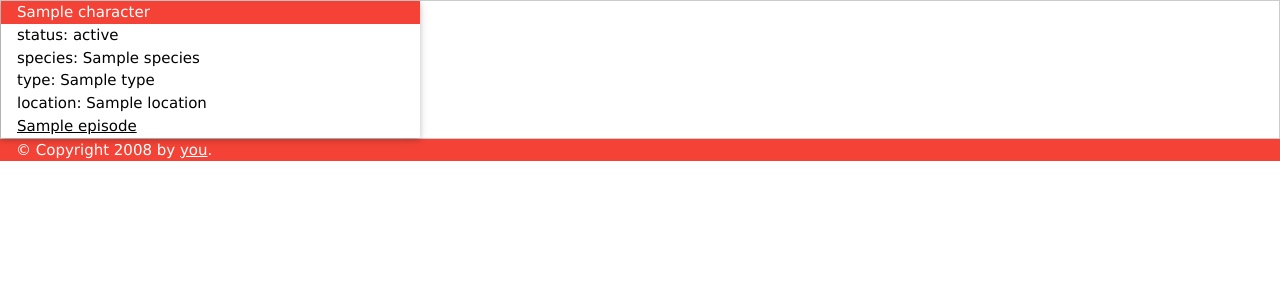
After one commit to qotique/balena-related, a FastAPI app: template src/api/templates/characters.html in a window 1280 px wide. The commit adds this page. Shown: the top 300 px of the page. Run offline with FastAPI, Linux system fonts and the light colour scheme; the template is opened without the code that fills it: most values are stand-ins (such as "Sample title", 1, 10 or a date in 2020).

Commit message:
feat(css): apply styles, minor changes

```diff
--- a/src/api/app.py
+++ b/src/api/app.py
@@ -1,10 +1,11 @@
+import asyncio
 import logging
 import platform
 import re
 import socket
+import threading
 import uuid
 from typing import Union, Optional
-
 import psutil
 import uvicorn
 from fastapi import FastAPI
@@ -12,6 +13,7 @@ from fastapi.requests import Request
 from fastapi.responses import HTMLResponse
 from fastapi.staticfiles import StaticFiles
 from fastapi.templating import Jinja2Templates
+from fastapi.concurrency import run_in_threadpool
 
 from src.rick import GetCharacter, GetLocation, GetEpisode
 
@@ -20,11 +22,6 @@ api = FastAPI()
 api.mount("/static", StaticFiles(directory="src/api/static"), name="static")
 
 templates = Jinja2Templates(directory="src/api/templates")
-
-
-@api.get("/items/{id}", response_class=HTMLResponse)
-async def read_item(request: Request, id: str):
-    return templates.TemplateResponse("character.html", {"name": request, "id": id})
 
 
 @api.get('/')
@@ -46,6 +43,12 @@ async def character(
         type: Optional[Union[str, None]] = None,
         gender: Optional[Union[str, None]] = None,
 ):
+    def set_episode_link(getter, item, idx, i):
+        item.episode[idx] = getter(
+            i.replace('https://rickandmortyapi.com/api/episode', '')
+        )
+
+    threads = []
     result = await GetCharacter(
         name=name,
         status=status,
@@ -53,14 +56,20 @@ async def character(
         type_=type,
         gender=gender,
     ).run_query()
+
     for item in result:
-        print(item.episode)
         for idx, i in enumerate(item.episode):
-            print(i)
-            item.episode[idx] = await GetEpisode().get_episode_by_id(
-                i.replace('https://rickandmortyapi.com/api/episode', '')
+            episode = GetEpisode()
+            print(item, idx, i)
+            thread = threading.Thread(
+                target=set_episode_link,
+                args=(episode.get_episode_by_id, item, idx, i)
             )
-    return templates.TemplateResponse("character.html", {"request": request, "characters": result})
+            thread.start()
+            threads.append(thread)
+    for thread_ in threads:
+        thread_.join()
+    return templates.TemplateResponse("characters.html", {"request": request, "characters": result})
 
 
 @api.get('/location')
@@ -94,7 +103,7 @@ async def episode_by_id(
         request: Request,
         id: int,
 ):
-    result = await GetEpisode().get_episode_by_id(id)
+    result = GetEpisode().get_episode_by_id(id)
     return templates.TemplateResponse('episode.html', {"request": request, "episode": result})
 
 
--- a/src/api/static/styles.css
+++ b/src/api/static/styles.css
@@ -49,7 +49,7 @@ table {
 
 .wrapper {
   display: grid;
-  grid-template-columns: repeat(5, 1fr);
+  grid-template-columns: repeat(3, 3fr);
   gap: 10px;
   grid-auto-rows: minmax(100px, auto);
 }
--- /dev/null
+++ b/src/api/templates/base.html
@@ -0,0 +1,18 @@
+<!DOCTYPE html>
+<html lang="en">
+<head>
+    {% block head %}
+    <link rel="stylesheet" href="{{ url_for('static', path='styles.css') }}" />
+    <link rel="stylesheet" href="https://www.w3schools.com/w3css/4/w3.css">
+    <title>{% block title %}{% endblock %} - My Webpage</title>
+    {% endblock %}
+</head>
+<body>
+    <div id="content">{% block content %}{% endblock %}</div>
+    <div id="footer", class="w3-container w3-red">
+        {% block footer %}
+        &copy; Copyright 2008 by <a href="/character">you</a>.
+        {% endblock %}
+    </div>
+</body>
+</html>
--- /dev/null
+++ b/src/api/templates/characters.html
@@ -0,0 +1,26 @@
+{% extends "base.html" %}
+{% block title%} Characters {% endblock %}
+{% block head %}
+    {{ super() }}
+{% endblock %}
+{% block content %}
+<div class="w3-border wrapper">
+    {% for character in characters %}
+    <div class="w3-card">
+        <div class="w3-container w3-red">{{ character.name }}</div>
+        <article class="w3-container">status: {{ character.status }}</article>
+        <article class="w3-container">species: {{ character.species }}</article>
+        {% if character.type -%}
+        <article class="w3-container">type: {{ character.type }}</article>
+        {%- endif %}
+        <article class="w3-container">location: {{ character.location.name }}</article>
+        <div class="w3-container">
+        {% for episode in character.episode %}
+        <a href="{{ episode.link }}">{{ episode.name }}</a>
+        {% endfor %}
+        </div>
+    </div>
+
+    {% endfor %}
+</div>
+{% endblock %}
--- a/src/rick.py
+++ b/src/rick.py
@@ -1,5 +1,6 @@
 import asyncio
 import logging
+import time
 from abc import abstractmethod, ABC
 from pprint import pprint
 from typing import Dict, List, Union
@@ -67,7 +68,7 @@ class RequestParamsBuilder(Url):
 
     @abstractmethod
     def get_entity(self):
-        response = requests.get(self.url).json()
+        response = requests.get(self.url, headers={'User-agent': 'your bot 0.1'}).json()
         error = response.get('error', None)
         if error:
             return response
@@ -95,7 +96,6 @@ class GetCharacter(RequestParamsBuilder, ABC):
         )
 
         self.url = url + params
-        print(self.url)
 
     async def run_query(self):
         await super(GetCharacter, self).run_query()
@@ -128,7 +128,6 @@ class GetLocation(RequestParamsBuilder, ABC):
             )
         )
         self.url = url + parameters
-        print(self.url)
 
     async def run_query(self):
         await super(GetLocation, self).run_query()
@@ -159,7 +158,6 @@ class GetEpisode(RequestParamsBuilder, ABC):
             )
         )
         self.url = url + parameters
-        print(self.url)
 
     async def run_query(self):
         await super(GetEpisode, self).run_query()
@@ -175,13 +173,22 @@ class GetEpisode(RequestParamsBuilder, ABC):
             episodes.append(episode)
         return episodes
 
-    async def get_episode_by_id(self, id: int):
+    def get_episode_by_id(self, id: int):
         self.url = f'{BASE_URL}/episode/{id}'
-        response = requests.get(self.url).json()
-        episode = Episode(**response)
+        response = requests.get(
+            self.url,
+            headers={
+                'User-Agent': 'Mozilla/5.0 (Macintosh; Intel Mac OS X 10_9_3) '
+                              'AppleWebKit/537.36 (KHTML, like Gecko) Chrome/35.0.1916.47 Safari/537.36'
+            }
+        )
+        if response.status_code == 429:
+            time.sleep(10)
+            self.get_episode_by_id(id)
+        obj = response.json()
+        episode = Episode(**obj)
         episode.link = f'episode{id}'
         return episode
-
 
 # async def main():
 #     request = await GetEpisode().get_episode_by_id(1)
```
Also changed, not shown: src/api/templates/character.html (deleted, +0 -29 lines), src/api/templates/episode.html (+16 -10 lines).
